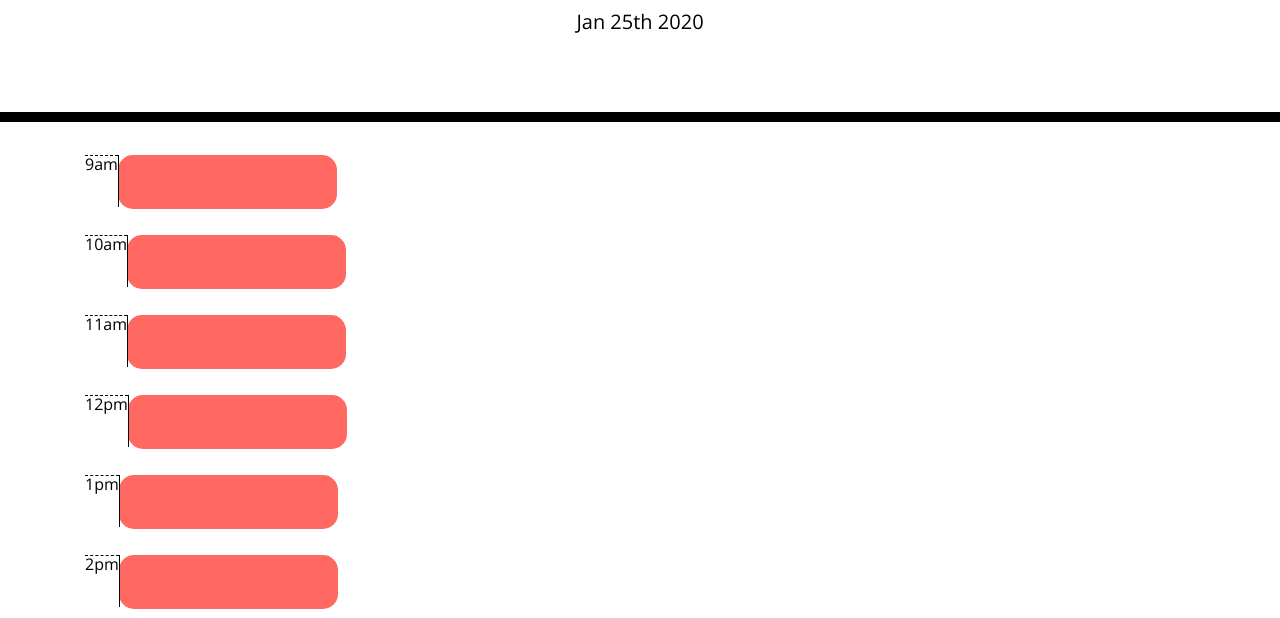
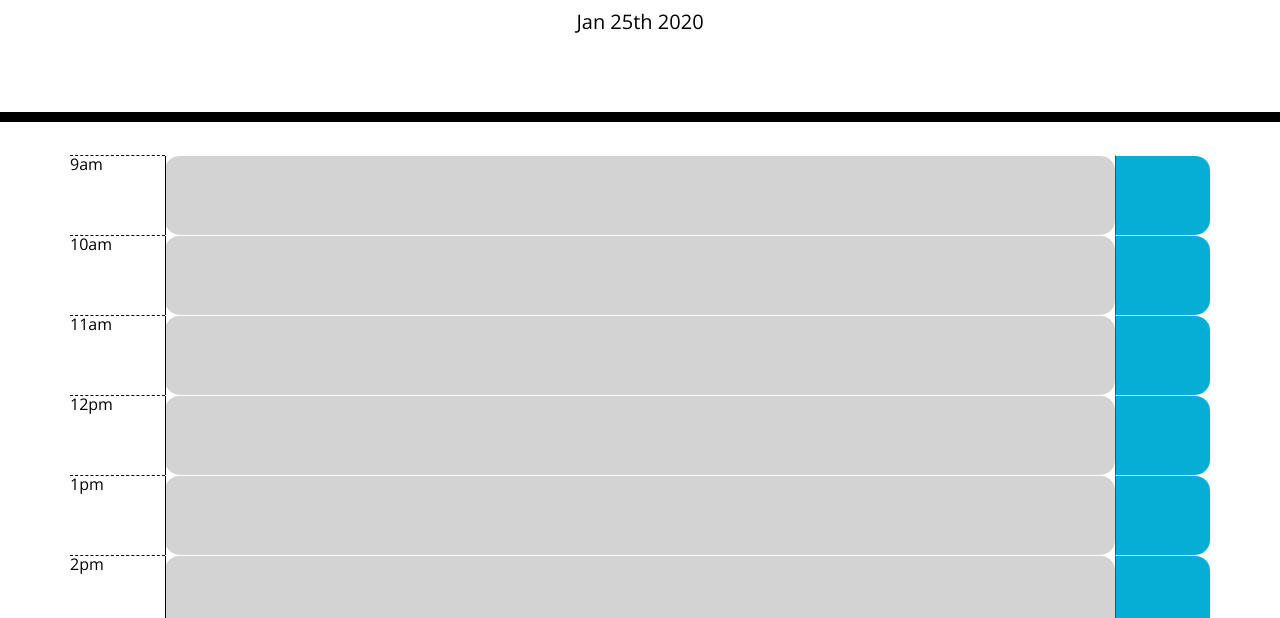
Before and after one commit to KantKontrol/Day-Planner, a plain HTML site: page index.html in a window 1280 px wide. Shown: the part 182-800 px from the top of the page. Drawn offline with nearby package versions, Linux system fonts and the light colour scheme.

Commit message:
fixed the way content was displayed, everything fits nicely now

```diff
--- a/magic.js
+++ b/magic.js
@@ -17,15 +17,11 @@ function loadTimeBlocks(){
         newRow.attr("id", i);
         newRow.attr("class", "row");
 
-        let newCol = $("<div>").attr("class", "col-sm-12");
-
-        newRow.append(newCol);
-
         $("#timeblocks").append(newRow);
 
-        createTimeBox(i, times[i]);
-        createTimeBlock(i);
-        createSaveButton(i);
+        newRow.append($("<div>").attr("class", "col-sm-1").append(createTimeBox(i, times[i])));
+        newRow.append($("<div>").attr("class", "col-sm-10").append(createTimeBlock(i)));
+        newRow.append($("<div>").attr("class", "col-sm-1").append(createSaveButton(i)));
 
     }
 }
@@ -34,30 +30,30 @@ function createTimeBox(rowId, time){
     let newTimeBox = $("<div>"); //add time box
 
     newTimeBox.attr("time", time);
-    newTimeBox.attr("class", "hour left");
+    newTimeBox.attr("class", "row hour");
 
     newTimeBox.text(time);
 
-    $("#"+rowId).children(0).append(newTimeBox);
+   return newTimeBox;
 }
 
 function createTimeBlock(rowId){
 
     let newTimeBlock = $("<div>");
-    newTimeBlock.attr("class", "time-block present left");
+    newTimeBlock.attr("class", "time-block row past");
 
     let newTextArea = $("<textarea>");
     newTextArea.attr("class", "textarea");
 
     newTimeBlock.append(newTextArea);
 
-    $("#"+rowId).children(0).append(newTimeBlock);
+   return newTimeBlock;
 }
 
 function createSaveButton(rowId){
 
     let newSaveButton = $("<div>");
-    newSaveButton.attr("class", "saveBtn left");
+    newSaveButton.attr("class", "saveBtn row");
 
-    $("#"+rowId).children(0).append(newSaveButton);
+    return newSaveButton;
 }
--- a/style.css
+++ b/style.css
@@ -56,9 +56,6 @@ textarea{
   background-color: #77dd77;
   color: white;
 }
-.left{
-  float:left;
-}
 
 .saveBtn {
   border-left: 1px solid green;
```
